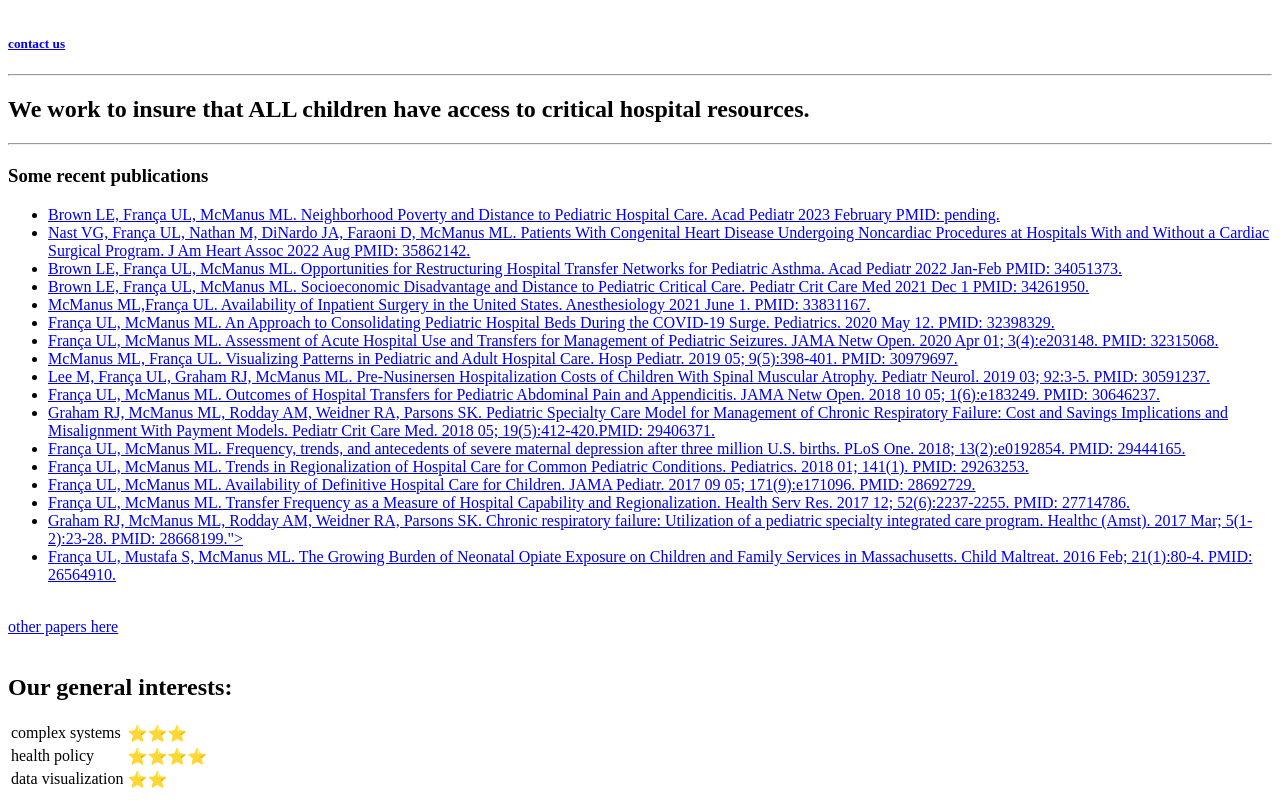
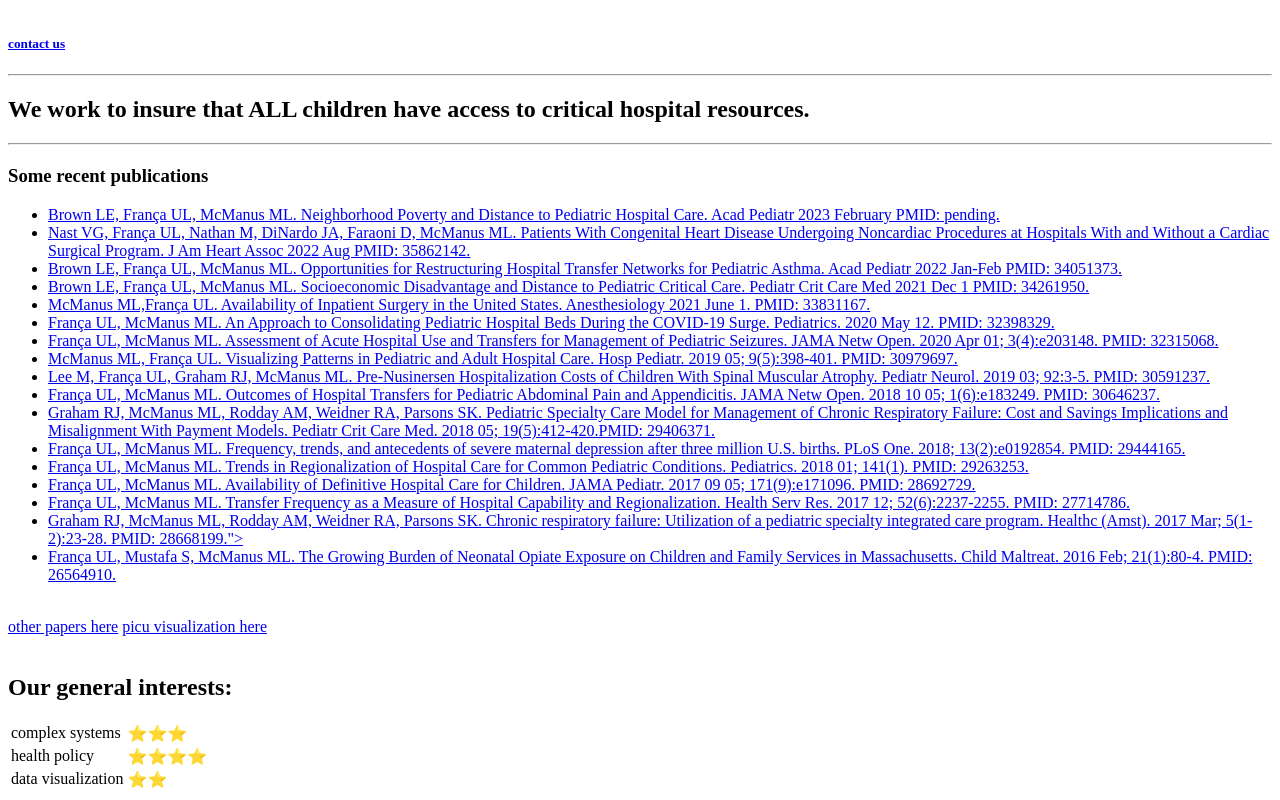
Before and after one commit to mlmcmanus/Group_page, a plain HTML site: page index.html in a window 1280 px wide. Shown: the part 666-1466 px from the top of the page. Drawn offline with Linux system fonts and the light colour scheme.

Commit message:
Update index.html

```diff
--- a/index.html
+++ b/index.html
@@ -101,6 +101,7 @@
                         </ul>
                           <br>
                           <a href="papers.html">other papers here</a>
+                          <a href="pediatric_beds_hosp_picu_per_state_pop_US2018_zoom3.html">picu visualization here</a>
 
 
 
```
